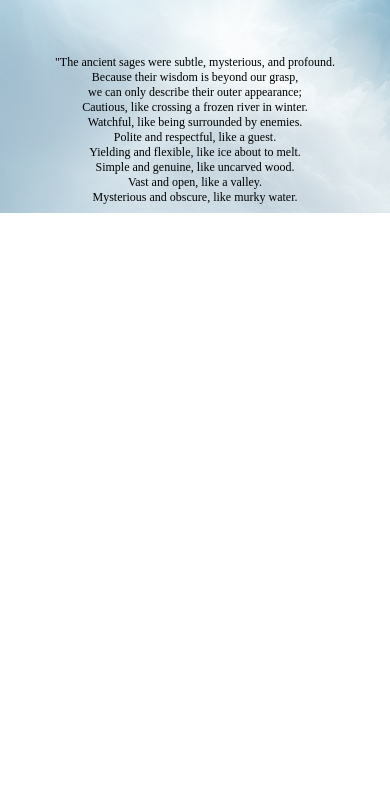
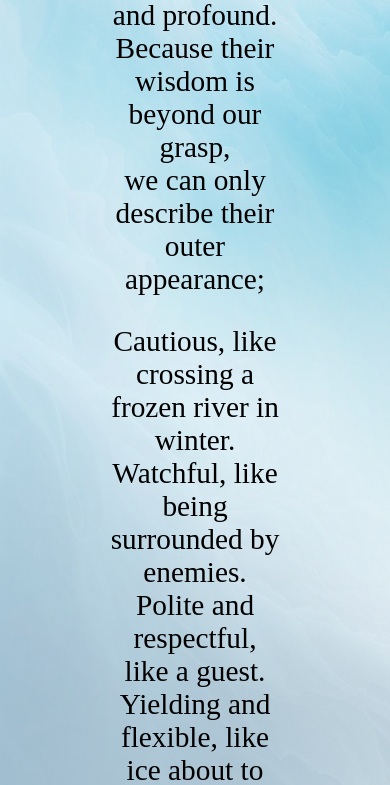
Before and after one commit to davidquinta10/A-Quote-Of-A-Book, a plain HTML site: page public/NM.html in a window 390 px wide. Shown: the part 221-1006 px from the top of the page. Before the commit the page ends 844 px from the top, so only its background shows below. Drawn offline with Linux system fonts and the light colour scheme; a web font is replaced by a local one.

Commit message:
Update style.css

```diff
--- a/style.css
+++ b/style.css
@@ -17,13 +17,7 @@ p{
   margin-left: 100px;
   margin-right: 100px;
 
-           @media (max-width: 767px) {
-    margin: 0 10px;
-    font-size: 12px;
-  }
 
-
-}
 
 h1{
 
```
